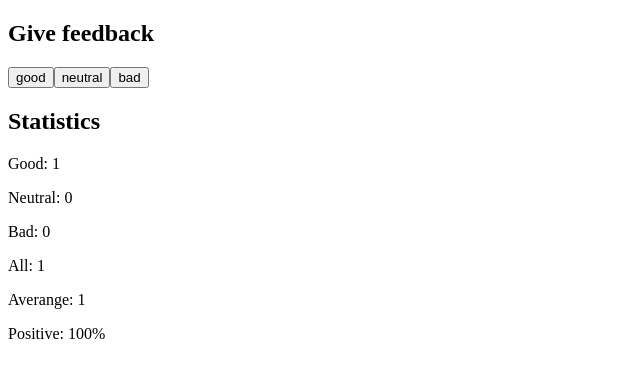
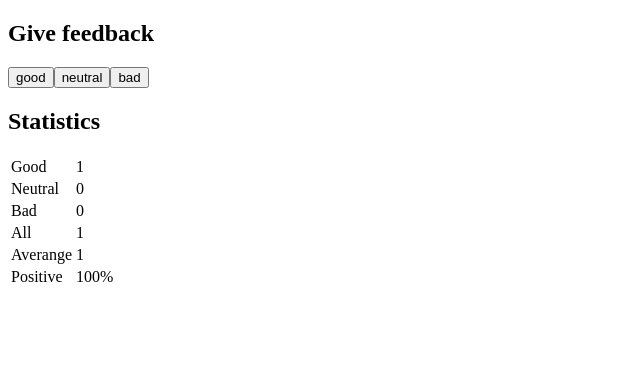
Before and after one commit to Leydisfh/Curso-Full-Stack, a React (Vite) app in the folder Part1/unicafe/: page / in a window 1280 px wide. Both pictures are taken after a click on the button "good". Shown: the top 378 px of the page, without its empty margins (0-640 px from the left). Built offline with nearby package versions, Linux system fonts and the light colour scheme.

Commit message:
1.11/ unicafe

```diff
--- a/Part1/unicafe/src/assets/Components/StatisticLine.jsx
+++ b/Part1/unicafe/src/assets/Components/StatisticLine.jsx
@@ -1,8 +1,9 @@
 const StatisticLine = ({ text, value }) => {
     return (
-        <div>
-            <p>{text}: { value }</p>
-        </div>
+        <tr>
+            <td>{text}</td>
+            <td>{value}</td>
+        </tr>
     )
 }
 
--- a/Part1/unicafe/src/assets/Components/Statistics.jsx
+++ b/Part1/unicafe/src/assets/Components/Statistics.jsx
@@ -2,14 +2,14 @@
 
 const Statistics = ({good, neutral,bad,total,average, positive }) => {
     return (
-        <div>
+        <table>
             <StatisticLine  text={'Good'} value={good}/>
             <StatisticLine  text={'Neutral'} value={neutral}/>
             <StatisticLine  text={'Bad'} value={bad}/>
             <StatisticLine  text={'All'} value={total}/>
             <StatisticLine  text={'Averange'} value={average}/>
             <StatisticLine  text={'Positive'} value={positive + '%'}/>
-        </div>
+        </table>
     )
 }
 
```
